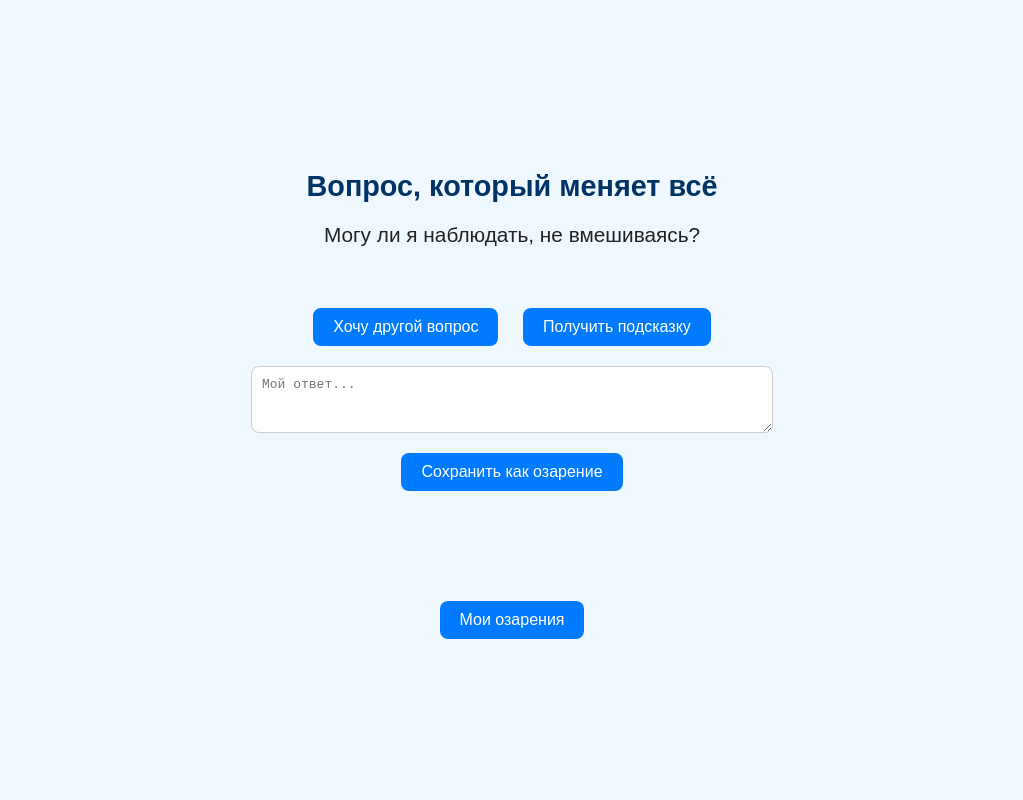
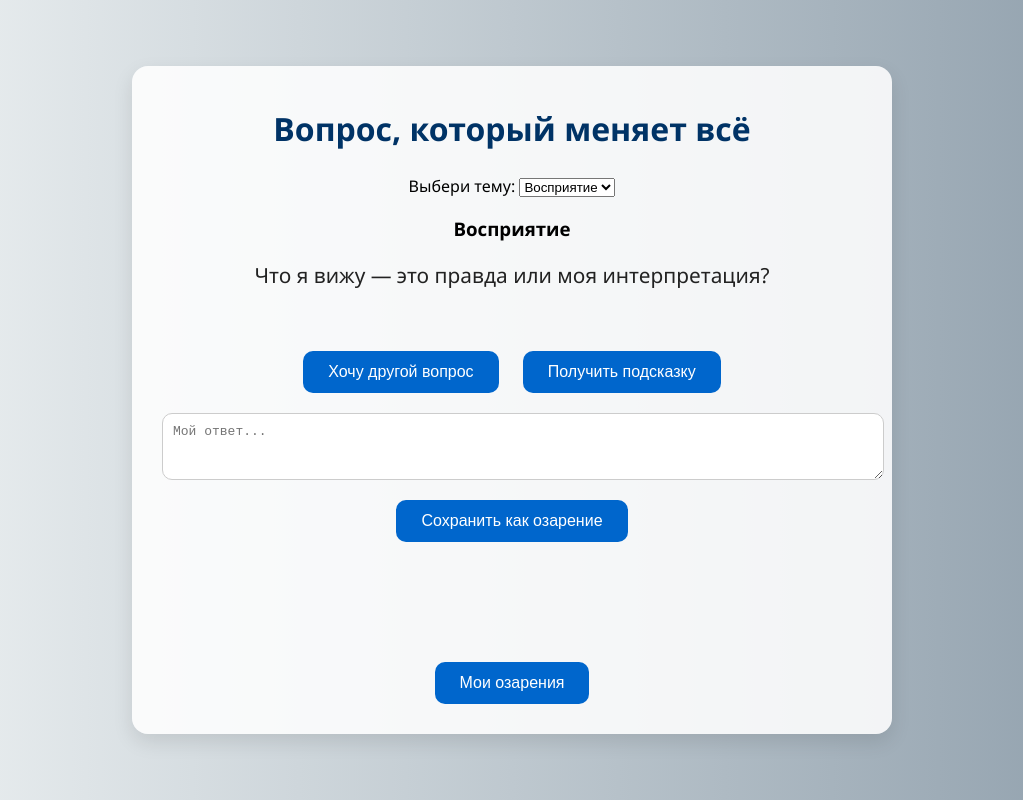
Before and after one commit to volchenkvp/Game, a plain HTML site: page index.html in a window 1280 px wide. Both pictures are taken after a click on the button "Хочу другой вопрос". Shown: the whole page, without its empty margins (128-1151 px from the left). Drawn offline with Linux system fonts and the light colour scheme.

Commit message:
Add files via upload

```diff
--- a/app.js
+++ b/app.js
@@ -1,3 +1,43 @@
+
+const topics = {
+  "Восприятие": [
+    "Что именно я считаю реальностью?",
+    "Где моё внимание прямо сейчас?",
+    "Как мои убеждения формируют моё восприятие?",
+    "Что я вижу — это правда или моя интерпретация?",
+    "Какие фильтры я применяю, не осознавая этого?",
+    "Что я не замечаю из-за привычного взгляда?",
+    "На что я смотрю, когда думаю, что смотрю на другое?",
+    "Что для меня по-настоящему важно — и вижу ли я это?",
+    "Смотрю ли я на мир глазами страха или любви?",
+    "Как часто я путаю ощущения с фактами?"
+  ],
+  "Страх": [
+    "Какой страх управляет мной прямо сейчас?",
+    "Что я избегаю из-за страха быть отвергнутым?",
+    "Где страх скрывается под видом логики?",
+    "Чего я боюсь настолько, что даже не замечаю этого страха?",
+    "Какой страх мешает мне быть собой?",
+    "Что я выбрал не делать, чтобы не столкнуться со страхом?",
+    "Как бы я поступал, если бы не было страха?",
+    "Какая часть меня желает остаться в страхе?",
+    "Чему меня учит этот страх?",
+    "Где страх — это приглашение к росту?"
+  ],
+  "Цель": [
+    "Что я действительно хочу?",
+    "Зачем мне то, к чему я стремлюсь?",
+    "Если бы у меня уже всё было — что бы я делал?",
+    "Что приносит мне настоящую радость?",
+    "Какая цель даёт мне энергию?",
+    "Куда я иду — и откуда это желание?",
+    "Что, если моя цель — просто быть?",
+    "Чего я избегаю, прикрываясь целями?",
+    "Что является истинным импульсом моего движения?",
+    "Что произойдёт, когда я достигну цели?"
+  ]
+};
+
 const answers = [
   "Ты уже знаешь ответ. Просто доверься.",
   "Отпусти. Это не твоё.",
@@ -11,54 +51,19 @@ const answers = [
   "Ты можешь смотреть глубже, чем привык."
 ];
 
-const questions = [
-  "Что именно я считаю реальностью?",
-  "Где моё внимание прямо сейчас?",
-  "Как мои убеждения формируют моё восприятие?",
-  "Что я вижу — это правда или моя интерпретация?",
-  "Какие фильтры я применяю, не осознавая этого?",
-  "Что я не замечаю из-за привычного взгляда?",
-  "На что я смотрю, когда думаю, что смотрю на другое?",
-  "Что для меня по-настоящему важно — и вижу ли я это?",
-  "Смотрю ли я на мир глазами страха или любви?",
-  "Как часто я путаю ощущения с фактами?",
-  "Какая мысль искажает моё восприятие прямо сейчас?",
-  "Что я решил про этот момент до того, как он случился?",
-  "Могу ли я наблюдать, не вмешиваясь?",
-  "Что я проецирую на других людей?",
-  "Какой сценарий управляет моей интерпретацией происходящего?",
-  "Что я решил считать 'правильным' и почему?",
-  "Если всё — энергия, как я взаимодействую с ней прямо сейчас?",
-  "Что бы я увидел, если бы смотрел без прошлого?",
-  "Чему я придаю значение — и зачем?",
-  "Что я выбираю не воспринимать?",
-  "Как моё тело участвует в восприятии этого момента?",
-  "Что меняется, если я сменю точку обзора?",
-  "Кто внутри меня смотрит на этот мир?",
-  "Что станет видимым, если я перестану контролировать?",
-  "Что я воспринимаю автоматически?",
-  "Какова структура моего восприятия?",
-  "Что я вижу в другом, что избегаю увидеть в себе?",
-  "Где грань между восприятием и интерпретацией?",
-  "Что я бы хотел воспринимать иначе?",
-  "Если бы я смотрел как Истина — что бы я увидел?",
-  "Как мои мысли формируют то, что я вижу?",
-  "Что я воспринимаю как недоступное и почему?",
-  "Где я вру себе о том, что вижу объективно?",
-  "Что мне мешает воспринимать с ясностью?",
-  "Как я могу расширить своё восприятие?",
-  "Какой образ мира сейчас управляет мной?",
-  "Что изменится, если я сменю контекст?",
-  "Что я не допускаю в своём восприятии реальности?",
-  "Какие образы создают мою реакцию на происходящее?",
-  "Как бы я воспринимал, если бы ничего не знал заранее?"
-];
-
+let currentTopic = "Восприятие";
 let currentQuestion = "";
 let currentHint = "";
 
+function changeTopic(value) {
+  currentTopic = value;
+  document.getElementById('currentTopic').innerText = value;
+  newQuestion();
+}
+
 function newQuestion() {
-  const q = questions[Math.floor(Math.random() * questions.length)];
+  const qlist = topics[currentTopic];
+  const q = qlist[Math.floor(Math.random() * qlist.length)];
   currentQuestion = q;
   document.getElementById('questionBox').innerText = q;
   document.getElementById('answerBox').innerText = '';
@@ -78,6 +83,7 @@ function saveUserAnswer() {
   const userText = document.getElementById('userAnswer').value;
   const saved = JSON.parse(localStorage.getItem('insights') || '[]');
   saved.push({
+    topic: currentTopic,
     q: currentQuestion,
     a: currentHint,
     u: userText,
@@ -94,7 +100,7 @@ function viewSaved() {
     savedBox.innerHTML = "Нет сохранённых озарений.";
   } else {
     savedBox.innerHTML = saved.map(item =>
-      `<p><strong>${item.q}</strong><br>
+      `<p><strong>[${item.topic}] ${item.q}</strong><br>
        <em>Подсказка:</em> ${item.a}<br>
        <em>Мой ответ:</em> ${item.u || '—'}<br>
        <small>${item.t}</small></p>`
--- a/index.html
+++ b/index.html
@@ -1,3 +1,4 @@
+
 <!DOCTYPE html>
 <html lang="ru">
 <head>
@@ -10,6 +11,13 @@
 <body>
   <div class="container">
     <h1>Вопрос, который меняет всё</h1>
+    <label for="topicSelect">Выбери тему:</label>
+    <select id="topicSelect" onchange="changeTopic(this.value)">
+      <option>Восприятие</option>
+      <option>Страх</option>
+      <option>Цель</option>
+    </select>
+    <h3 id="currentTopic">Восприятие</h3>
     <div id="questionBox">Нажми, чтобы получить вопрос</div>
     <button onclick="newQuestion()">Хочу другой вопрос</button>
     <button onclick="getHint()">Получить подсказку</button>
--- a/style.css
+++ b/style.css
@@ -1,6 +1,7 @@
+
 body {
-  font-family: sans-serif;
-  background: #f0f8ff;
+  font-family: 'Segoe UI', Tahoma, Geneva, Verdana, sans-serif;
+  background: linear-gradient(to right, #eef2f3, #8e9eab);
   margin: 0;
   display: flex;
   justify-content: center;
@@ -10,58 +11,63 @@ body {
 
 .container {
   width: 90%;
-  max-width: 600px;
+  max-width: 700px;
+  background: #ffffffdd;
+  padding: 20px 30px;
+  border-radius: 16px;
+  box-shadow: 0 8px 20px rgba(0,0,0,0.1);
   text-align: center;
 }
 
 h1 {
   color: #003366;
-  font-size: 1.8em;
-  margin-bottom: 20px;
+  font-size: 2em;
+  margin-bottom: 25px;
 }
 
 #questionBox, #answerBox {
-  margin: 15px 0;
+  margin: 20px 0;
   font-size: 1.3em;
   color: #222;
   min-height: 60px;
 }
 
 textarea {
-  width: 90%;
-  max-width: 500px;
+  width: 100%;
   margin: 10px auto;
   display: block;
   padding: 10px;
   font-size: 1em;
-  border-radius: 8px;
+  border-radius: 10px;
   border: 1px solid #ccc;
   resize: vertical;
 }
 
 button {
   margin: 10px;
-  padding: 10px 20px;
+  padding: 12px 25px;
   font-size: 1em;
-  background: #007bff;
+  background: #0066cc;
   color: white;
   border: none;
-  border-radius: 8px;
+  border-radius: 10px;
   cursor: pointer;
+  transition: background 0.3s ease;
 }
 
 button:hover {
-  background: #0056b3;
+  background: #004d99;
 }
 
 #savedBox {
-  margin-top: 20px;
-  padding: 10px;
-  background: #fff;
-  border-radius: 10px;
-  max-height: 200px;
+  margin-top: 30px;
+  padding: 15px;
+  background: #fefefe;
+  border-radius: 12px;
+  max-height: 250px;
   overflow-y: auto;
   display: none;
   text-align: left;
   font-size: 0.95em;
+  border: 1px solid #ccc;
 }
```
